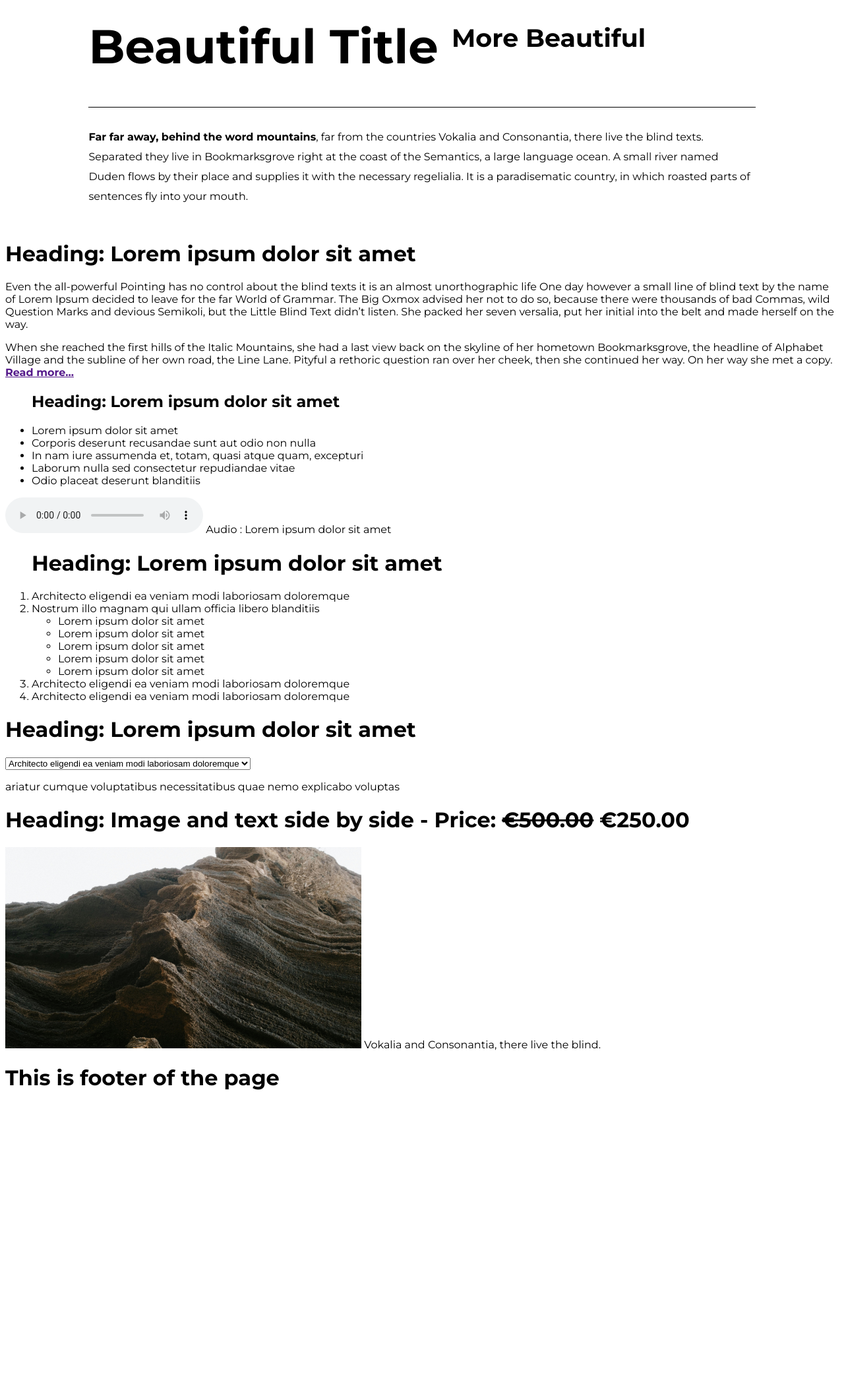
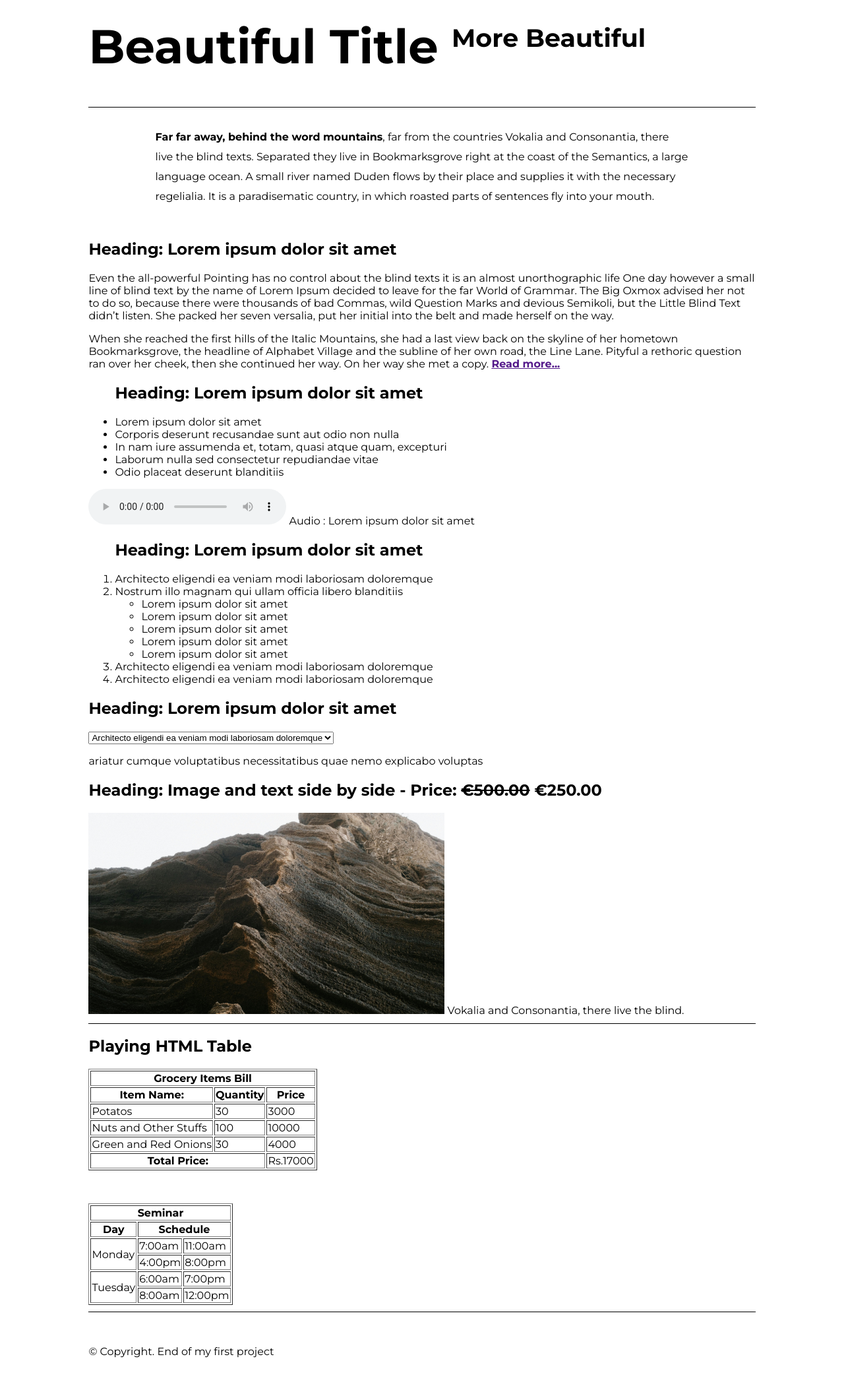
Before and after one commit to devhimall/outside-training, a PHP site: page / in a window 1280 px wide. Shown: the part 146-2262 px from the top of the page at 66% size. Before the commit the page ends 1798 px from the top, so only its background shows below. Run offline with PHP 8.4, Linux system fonts and the light colour scheme.

Commit message:
feat: created two different table

```diff
--- a/Day1/HTML/Footer/Footer.html
+++ b/Day1/HTML/Footer/Footer.html
@@ -6,6 +6,6 @@
     <title>Document</title>
   </head>
   <body>
-    <h1>This is footer of the page  </h1>
+    <p style="width: 80%;margin: auto; padding: 50px 0px;">© Copyright. End of my first project</p>
   </body>
 </html>
--- a/Day1/HTML/Styles/index.css
+++ b/Day1/HTML/Styles/index.css
@@ -11,6 +11,7 @@ body {
     width: 80%;
     background: black;
     margin: auto;
+    margin-top: 10px;
   }
 
   #SectionTitleId {
@@ -39,4 +40,8 @@ body {
     font-weight: 400;
     padding: 30px 0px;
   }
+  #BodySection{
+    width: 80%;
+    margin: auto;
+  }
 }
--- a/Day1/HTML/index.html
+++ b/Day1/HTML/index.html
@@ -27,32 +27,33 @@
     <!-- Breakdown Border -->
     <div id="breakdown"></div>
 
+    <section id="BodySection">
       <!-- Paragraph1 -->
       <p class="paragraph1">
         <b>Far far away, behind the word mountains</b>, far from the countries
         Vokalia and Consonantia, there live the blind texts. Separated they live
         in Bookmarksgrove right at the coast of the Semantics, a large language
-      ocean. A small river named Duden flows by their place and supplies it with
-      the necessary regelialia. It is a paradisematic country, in which roasted
-      parts of sentences fly into your mouth.
+        ocean. A small river named Duden flows by their place and supplies it
+        with the necessary regelialia. It is a paradisematic country, in which
+        roasted parts of sentences fly into your mouth.
       </p>
 
       <h1>Heading: Lorem ipsum dolor sit amet</h1>
       <p>
-      Even the all-powerful Pointing has no control about the blind texts it is
-      an almost unorthographic life One day however a small line of blind text
-      by the name of Lorem Ipsum decided to leave for the far World of Grammar.
-      The Big Oxmox advised her not to do so, because there were thousands of
-      bad Commas, wild Question Marks and devious Semikoli, but the Little Blind
-      Text didn’t listen. She packed her seven versalia, put her initial into
-      the belt and made herself on the way.
+        Even the all-powerful Pointing has no control about the blind texts it
+        is an almost unorthographic life One day however a small line of blind
+        text by the name of Lorem Ipsum decided to leave for the far World of
+        Grammar. The Big Oxmox advised her not to do so, because there were
+        thousands of bad Commas, wild Question Marks and devious Semikoli, but
+        the Little Blind Text didn’t listen. She packed her seven versalia, put
+        her initial into the belt and made herself on the way.
       </p>
       <p>
         When she reached the first hills of the Italic Mountains, she had a last
         view back on the skyline of her hometown Bookmarksgrove, the headline of
-      Alphabet Village and the subline of her own road, the Line Lane. Pityful a
-      rethoric question ran over her cheek, then she continued her way. On her
-      way she met a copy. <a href=""><strong>Read more...</strong></a>
+        Alphabet Village and the subline of her own road, the Line Lane. Pityful
+        a rethoric question ran over her cheek, then she continued her way. On
+        her way she met a copy. <a href=""><strong>Read more...</strong></a>
       </p>
 
       <ul>
@@ -96,7 +97,8 @@
           </option>
         </select>
         <p>
-        ariatur cumque voluptatibus necessitatibus quae nemo explicabo voluptas
+          ariatur cumque voluptatibus necessitatibus quae nemo explicabo
+          voluptas
         </p>
       </div>
 
@@ -111,6 +113,86 @@
           <span>Vokalia and Consonantia, there live the blind. </span>
         </section>
       </div>
+    </section>
+
+    <!-- Breakdown Border -->
+    <div id="breakdown"></div>
+
+    <section id="BodySection">
+      <h1>Playing HTML Table</h1>
+    </section>
+    <section id="BodySection">
+      <table border="1">
+        <thead>
+          <tr>
+            <th colspan="3">Grocery Items Bill</th>
+          </tr>
+        </thead>
+        <tbody>
+          <tr>
+            <th>Item Name:</th>
+            <th>Quantity</th>
+            <th>Price</th>
+          </tr>
+          <tr>
+            <td>Potatos</td>
+            <td>30</td>
+            <td>3000</td>
+          </tr>
+          <tr>
+            <td>Nuts and Other Stuffs</td>
+            <td>100</td>
+            <td>10000</td>
+          </tr>
+          <tr>
+            <td>Green and Red Onions</td>
+            <td>30</td>
+            <td>4000</td>
+          </tr>
+        </tbody>
+        <tfoot>
+          <tr>
+            <th colspan="2">Total Price:</th>
+            <td>Rs.17000</td>
+          </tr>
+        </tfoot>
+      </table>
+
+      <table border="1" style="margin-top: 50px">
+        <thead>
+          <tr>
+            <th colspan="3">Seminar</th>
+          </tr>
+        </thead>
+        <tbody>
+          <tr>
+            <th>Day</th>
+            <th colspan="2">Schedule</th>
+          </tr>
+          <tr>
+            <td rowspan="2">Monday</td>
+            <td>7:00am</td>
+            <td>11:00am</td>
+          </tr>
+          <tr>
+            <td>4:00pm</td>
+            <td>8:00pm</td>
+          </tr>
+          <tr>
+            <td rowspan="2">Tuesday</td>
+            <td>6:00am</td>
+            <td>7:00pm</td>
+          </tr>
+          <tr>
+            <td>8:00am</td>
+            <td>12:00pm</td>
+          </tr>
+        </tbody>
+      </table>
+    </section>
+
+    <!-- Breakdown Border -->
+    <div id="breakdown"></div>
 
     <!-- Footer Section -->
     <div id="footer">f</div>
```
Lines whose indentation alone changed are shown as unchanged.
